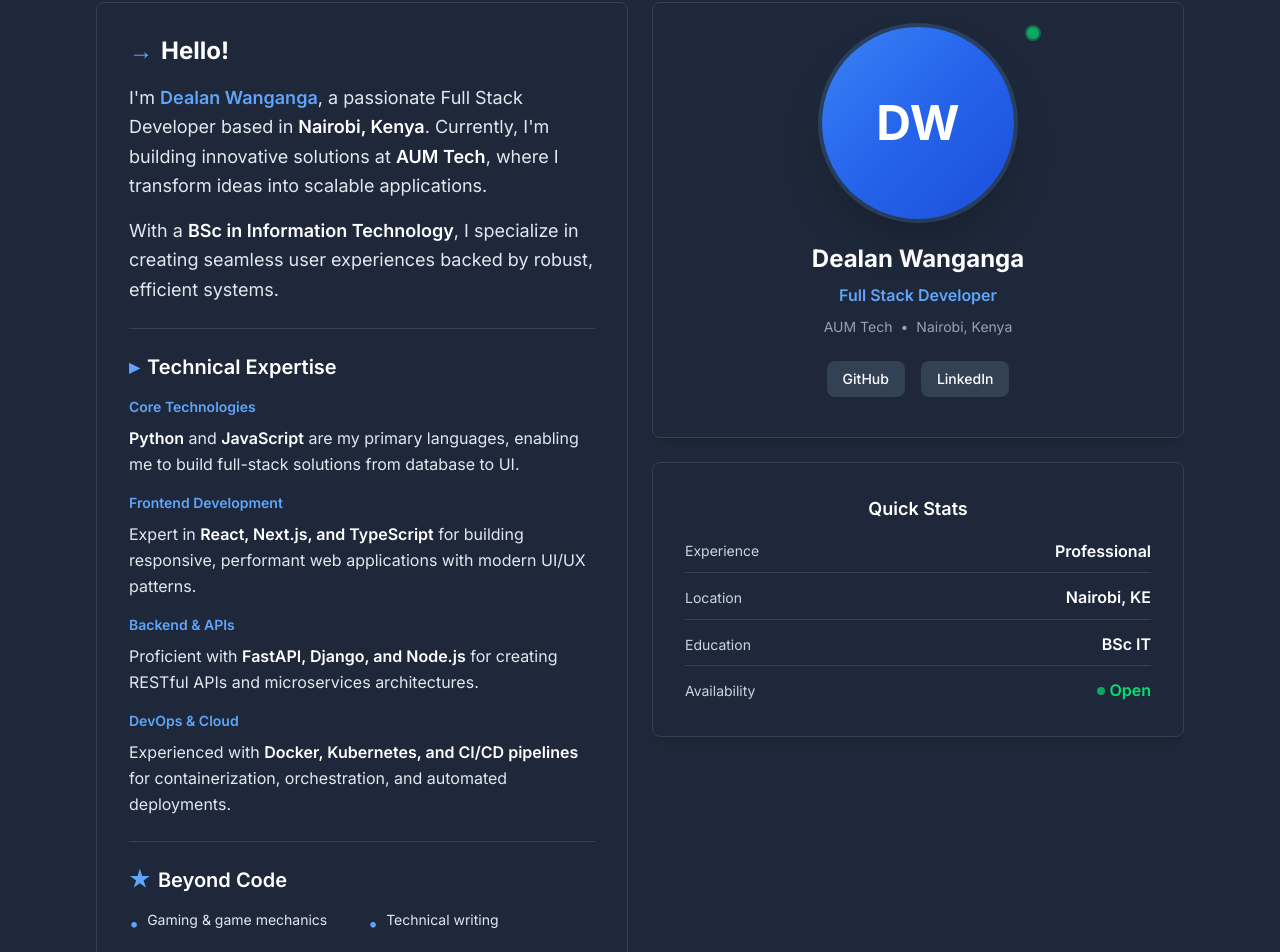
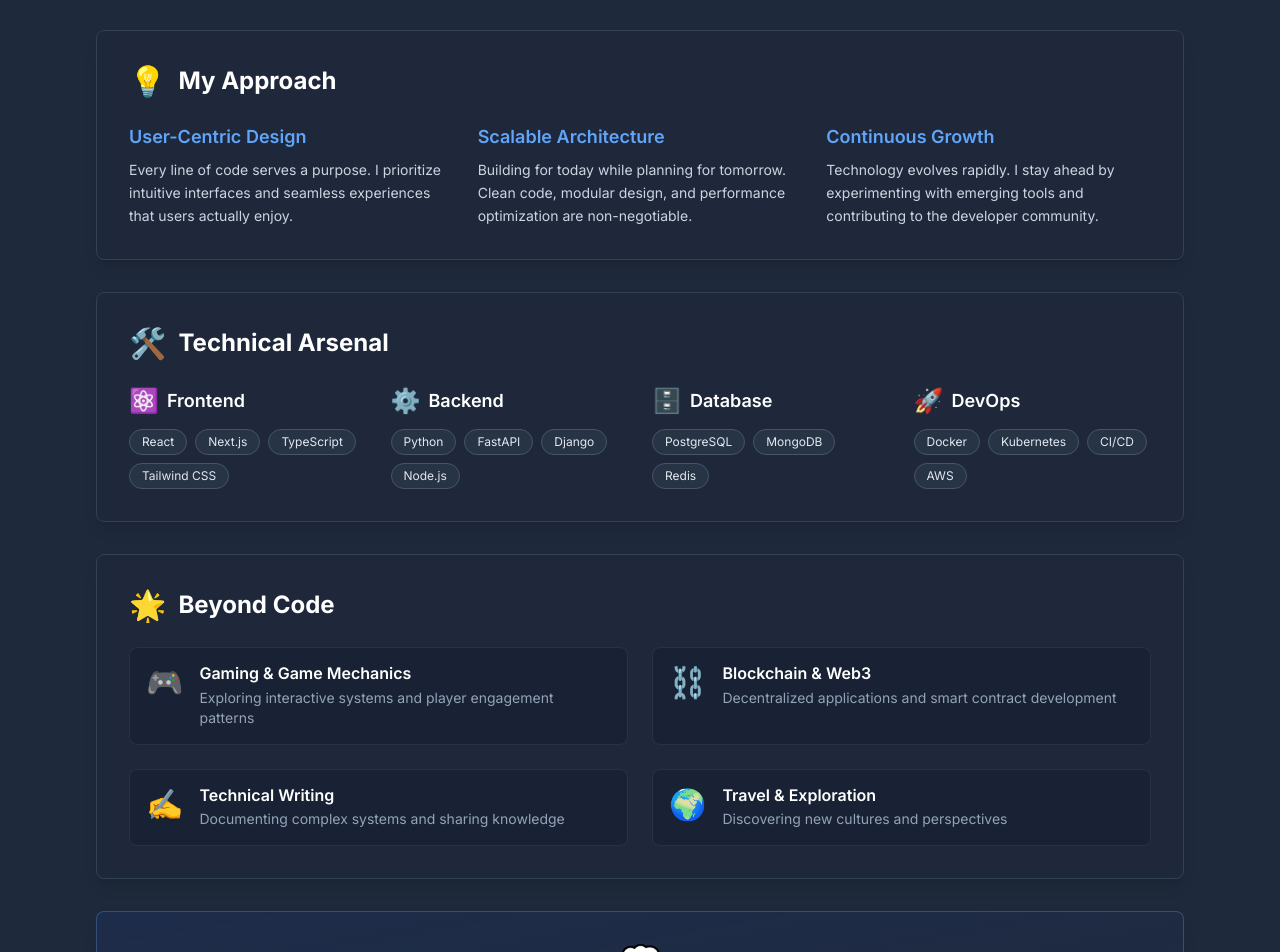
Before and after one commit to Dylan66/portfolio-website, a Next.js app: page / in a window 1280 px wide. Shown: the part 824-1776 px from the top of the page. Built offline with nearby package versions, Linux system fonts and the light colour scheme.

Commit message:
enhanced the aboout me section by removing redundant content

```diff
--- a/src/components/sections/About.tsx
+++ b/src/components/sections/About.tsx
@@ -1,170 +1,123 @@
 'use client'
 
-import { Section, Grid } from '@/components/layout'
+import { Section } from '@/components/layout'
 import { Card } from '@/components/ui'
 
 export default function About() {
+  const skills = [
+    { category: 'Frontend', items: ['React', 'Next.js', 'TypeScript', 'Tailwind CSS'], icon: '⚛️' },
+    { category: 'Backend', items: ['Python', 'FastAPI', 'Django', 'Node.js'], icon: '⚙️' },
+    { category: 'Database', items: ['PostgreSQL', 'MongoDB', 'Redis'], icon: '🗄️' },
+    { category: 'DevOps', items: ['Docker', 'Kubernetes', 'CI/CD', 'AWS'], icon: '🚀' }
+  ]
+
+  const interests = [
+    { title: 'Gaming & Game Mechanics', description: 'Exploring interactive systems and player engagement patterns', icon: '🎮' },
+    { title: 'Blockchain & Web3', description: 'Decentralized applications and smart contract development', icon: '⛓️' },
+    { title: 'Technical Writing', description: 'Documenting complex systems and sharing knowledge', icon: '✍️' },
+    { title: 'Travel & Exploration', description: 'Discovering new cultures and perspectives', icon: '🌍' }
+  ]
+
   return (
     <Section id="about" padding="lg" background="secondary">
       <div className="max-w-6xl mx-auto">
         <h2 className="text-3xl md:text-4xl lg:text-5xl font-bold text-center text-white mb-4">
           About <span className="text-primary-400">Me</span>
         </h2>
-        <p className="text-center text-neutral-300 mb-12 text-lg max-w-2xl mx-auto">
-          Full Stack Developer crafting scalable solutions with Python and JavaScript
+        <p className="text-center text-neutral-300 mb-12 text-lg max-w-3xl mx-auto">
+          Turning complex problems into elegant solutions through code, collaboration, and continuous learning
         </p>
 
-        <Grid cols={1} responsive={{ md: 2 }} gap="lg" className="items-start">
+        <div className="space-y-8">
+          {/* My Approach */}
           <Card padding="lg" className="bg-neutral-800/50 border-neutral-700 backdrop-blur-sm">
-            <div className="space-y-6">
-              <div>
-                <h3 className="text-2xl font-bold text-white mb-4 flex items-center gap-2">
-                  <span className="text-primary-400 text-2xl">→</span> Hello!
+            <h3 className="text-2xl font-bold text-white mb-6 flex items-center gap-3">
+              <span className="text-3xl">💡</span>
+              <span>My Approach</span>
             </h3>
-                <p className="text-base md:text-lg text-neutral-200 mb-4 leading-relaxed">
-                  I'm <span className="text-primary-400 font-semibold">Dealan Wanganga</span>, a passionate Full Stack Developer
-                  based in <span className="font-semibold text-white">Nairobi, Kenya</span>. Currently, I'm building innovative
-                  solutions at <span className="font-semibold text-white">AUM Tech</span>, where I transform ideas into
-                  scalable applications.
-                </p>
-                <p className="text-base md:text-lg text-neutral-200 leading-relaxed">
-                  With a <span className="font-semibold text-white">BSc in Information Technology</span>, I specialize in
-                  creating seamless user experiences backed by robust, efficient systems.
+            <div className="grid md:grid-cols-3 gap-6">
+              <div className="space-y-2">
+                <div className="text-primary-400 font-semibold text-lg">User-Centric Design</div>
+                <p className="text-neutral-300 text-sm leading-relaxed">
+                  Every line of code serves a purpose. I prioritize intuitive interfaces and seamless experiences that users actually enjoy.
                 </p>
               </div>
-
-              <div className="border-t border-neutral-700 pt-6">
-                <h4 className="text-xl font-semibold text-white mb-4 flex items-center gap-2">
-                  <span className="text-primary-400 text-xl">▸</span> Technical Expertise
-                </h4>
-                <div className="space-y-4">
-                  <div>
-                    <p className="text-sm font-semibold text-primary-400 mb-2">Core Technologies</p>
-                    <p className="text-neutral-200 leading-relaxed">
-                      <span className="font-semibold text-white">Python</span> and{" "}
-                      <span className="font-semibold text-white">JavaScript</span> are my primary languages,
-                      enabling me to build full-stack solutions from database to UI.
+              <div className="space-y-2">
+                <div className="text-primary-400 font-semibold text-lg">Scalable Architecture</div>
+                <p className="text-neutral-300 text-sm leading-relaxed">
+                  Building for today while planning for tomorrow. Clean code, modular design, and performance optimization are non-negotiable.
                 </p>
               </div>
-
-                  <div>
-                    <p className="text-sm font-semibold text-primary-400 mb-2">Frontend Development</p>
-                    <p className="text-neutral-200 leading-relaxed">
-                      Expert in <span className="font-semibold text-white">React, Next.js, and TypeScript</span> for
-                      building responsive, performant web applications with modern UI/UX patterns.
-                    </p>
-                  </div>
-
-                  <div>
-                    <p className="text-sm font-semibold text-primary-400 mb-2">Backend & APIs</p>
-                    <p className="text-neutral-200 leading-relaxed">
-                      Proficient with <span className="font-semibold text-white">FastAPI, Django, and Node.js</span> for
-                      creating RESTful APIs and microservices architectures.
-                    </p>
-                  </div>
-
-                  <div>
-                    <p className="text-sm font-semibold text-primary-400 mb-2">DevOps & Cloud</p>
-                    <p className="text-neutral-200 leading-relaxed">
-                      Experienced with <span className="font-semibold text-white">Docker, Kubernetes, and CI/CD pipelines</span> for
-                      containerization, orchestration, and automated deployments.
+              <div className="space-y-2">
+                <div className="text-primary-400 font-semibold text-lg">Continuous Growth</div>
+                <p className="text-neutral-300 text-sm leading-relaxed">
+                  Technology evolves rapidly. I stay ahead by experimenting with emerging tools and contributing to the developer community.
                 </p>
               </div>
             </div>
+          </Card>
+
+          {/* Technical Skills */}
+          <Card padding="lg" className="bg-neutral-800/50 border-neutral-700 backdrop-blur-sm">
+            <h3 className="text-2xl font-bold text-white mb-6 flex items-center gap-3">
+              <span className="text-3xl">🛠️</span>
+              <span>Technical Arsenal</span>
+            </h3>
+            <div className="grid sm:grid-cols-2 lg:grid-cols-4 gap-6">
+              {skills.map((skill) => (
+                <div key={skill.category} className="space-y-3">
+                  <div className="flex items-center gap-2">
+                    <span className="text-2xl">{skill.icon}</span>
+                    <h4 className="text-lg font-semibold text-white">{skill.category}</h4>
                   </div>
-
-              <div className="border-t border-neutral-700 pt-6">
-                <h4 className="text-xl font-semibold text-white mb-4 flex items-center gap-2">
-                  <span className="text-primary-400 text-xl">★</span> Beyond Code
-                </h4>
-                <div className="grid grid-cols-2 gap-3">
-                  <div className="flex items-start gap-2">
-                    <span className="text-primary-400 text-lg">•</span>
-                    <span className="text-neutral-200 text-sm">Gaming & game mechanics</span>
-                  </div>
-                  <div className="flex items-start gap-2">
-                    <span className="text-primary-400 text-lg">•</span>
-                    <span className="text-neutral-200 text-sm">Technical writing</span>
-                  </div>
-                  <div className="flex items-start gap-2">
-                    <span className="text-primary-400 text-lg">•</span>
-                    <span className="text-neutral-200 text-sm">Travel & exploration</span>
-                  </div>
-                  <div className="flex items-start gap-2">
-                    <span className="text-primary-400 text-lg">•</span>
-                    <span className="text-neutral-200 text-sm">Blockchain & Web3</span>
+                  <div className="flex flex-wrap gap-2">
+                    {skill.items.map((item) => (
+                      <span
+                        key={item}
+                        className="px-3 py-1 bg-neutral-700/50 text-neutral-200 text-xs rounded-full border border-neutral-600 hover:border-primary-400 hover:text-primary-300 transition-colors"
+                      >
+                        {item}
+                      </span>
+                    ))}
                   </div>
                 </div>
-              </div>
-
-              <blockquote className="p-4 bg-gradient-to-r from-primary-900/30 to-primary-800/20 border-l-4 border-primary-400 italic text-primary-200 rounded-r">
-                "Strive to build things that make a difference!"
-                <footer className="text-sm mt-2 not-italic font-medium text-primary-300">— Dealan</footer>
-              </blockquote>
+              ))}
             </div>
           </Card>
 
-          <div className="space-y-6">
-            <Card hover className="text-center bg-neutral-800/50 border-neutral-700 backdrop-blur-sm">
-              <div className="relative">
-                <div className="w-48 h-48 bg-gradient-to-br from-primary-500 via-primary-600 to-primary-700 rounded-full mx-auto mb-6 flex items-center justify-center shadow-2xl ring-4 ring-primary-400/20">
-                  <span className="text-white text-5xl font-bold">DW</span>
+          {/* Beyond Code */}
+          <Card padding="lg" className="bg-neutral-800/50 border-neutral-700 backdrop-blur-sm">
+            <h3 className="text-2xl font-bold text-white mb-6 flex items-center gap-3">
+              <span className="text-3xl">🌟</span>
+              <span>Beyond Code</span>
+            </h3>
+            <div className="grid sm:grid-cols-2 gap-6">
+              {interests.map((interest) => (
+                <div key={interest.title} className="flex gap-4 p-4 rounded-lg bg-neutral-900/30 border border-neutral-700/50 hover:border-primary-400/50 transition-colors">
+                  <div className="text-3xl flex-shrink-0">{interest.icon}</div>
+                  <div className="space-y-1">
+                    <h4 className="text-white font-semibold">{interest.title}</h4>
+                    <p className="text-neutral-400 text-sm">{interest.description}</p>
                   </div>
-                <div className="absolute top-0 right-1/4 w-3 h-3 bg-green-400 rounded-full animate-pulse ring-2 ring-green-400/50"></div>
                 </div>
-              <h3 className="text-2xl font-bold text-white mb-2">Dealan Wanganga</h3>
-              <p className="text-primary-400 font-semibold mb-2">Full Stack Developer</p>
-              <p className="text-sm text-neutral-400 mb-6">
-                <span className="inline-block">AUM Tech</span>
-                <span className="mx-2">•</span>
-                <span className="inline-block">Nairobi, Kenya</span>
-              </p>
-              <div className="flex justify-center gap-4 mb-4">
-                <a
-                  href="https://github.com/Dylan66"
-                  target="_blank"
-                  rel="noopener noreferrer"
-                  className="px-4 py-2 bg-neutral-700 hover:bg-primary-600 text-white rounded-lg transition-all duration-300 font-medium text-sm"
-                >
-                  GitHub
-                </a>
-                <a
-                  href="https://www.linkedin.com/in/dylan-wanganga/"
-                  target="_blank"
-                  rel="noopener noreferrer"
-                  className="px-4 py-2 bg-neutral-700 hover:bg-primary-600 text-white rounded-lg transition-all duration-300 font-medium text-sm"
-                >
-                  LinkedIn
-                </a>
+              ))}
             </div>
           </Card>
 
-            <Card padding="lg" className="bg-neutral-800/50 border-neutral-700 backdrop-blur-sm">
-              <h4 className="text-lg font-semibold text-white mb-4 text-center">Quick Stats</h4>
-              <div className="space-y-3">
-                <div className="flex justify-between items-center pb-2 border-b border-neutral-700">
-                  <span className="text-neutral-300 text-sm">Experience</span>
-                  <span className="text-white font-semibold">Professional</span>
-                </div>
-                <div className="flex justify-between items-center pb-2 border-b border-neutral-700">
-                  <span className="text-neutral-300 text-sm">Location</span>
-                  <span className="text-white font-semibold">Nairobi, KE</span>
-                </div>
-                <div className="flex justify-between items-center pb-2 border-b border-neutral-700">
-                  <span className="text-neutral-300 text-sm">Education</span>
-                  <span className="text-white font-semibold">BSc IT</span>
-                </div>
-                <div className="flex justify-between items-center">
-                  <span className="text-neutral-300 text-sm">Availability</span>
-                  <span className="text-green-400 font-semibold flex items-center gap-1">
-                    <span className="w-2 h-2 bg-green-400 rounded-full animate-pulse"></span>
-                    Open
-                  </span>
-                </div>
+          {/* Philosophy */}
+          <Card padding="lg" className="bg-gradient-to-br from-primary-900/20 to-secondary-900/20 border-primary-400/30 backdrop-blur-sm">
+            <div className="text-center space-y-4">
+              <div className="text-4xl mb-2">💭</div>
+              <blockquote className="text-xl md:text-2xl font-medium text-white italic">
+                "Strive to build things that make a difference"
+              </blockquote>
+              <p className="text-neutral-300 text-sm max-w-2xl mx-auto">
+                Technology is a tool for positive change. Whether it's streamlining workflows, connecting communities,
+                or solving real-world problems, I'm driven by impact over complexity.
+              </p>
             </div>
           </Card>
         </div>
-        </Grid>
       </div>
     </Section>
   )
```
Lines whose indentation alone changed are shown as unchanged.
